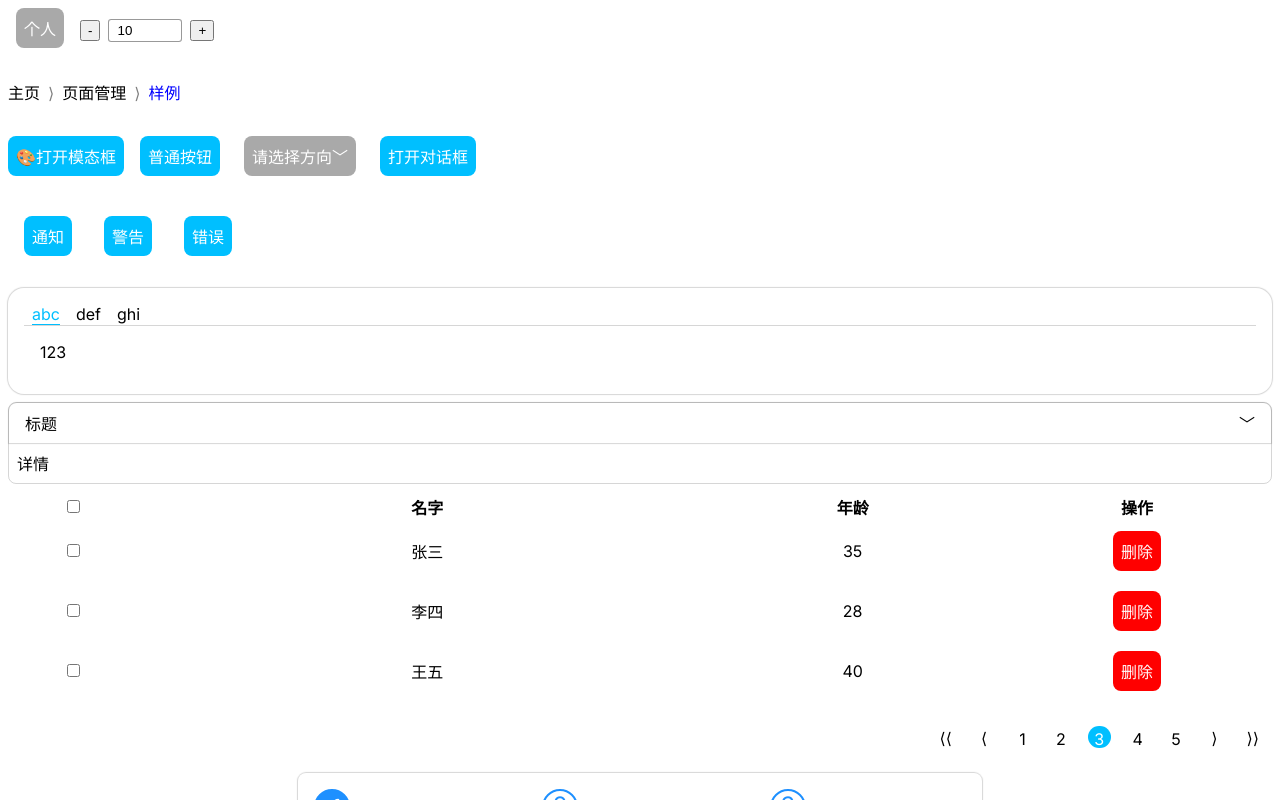
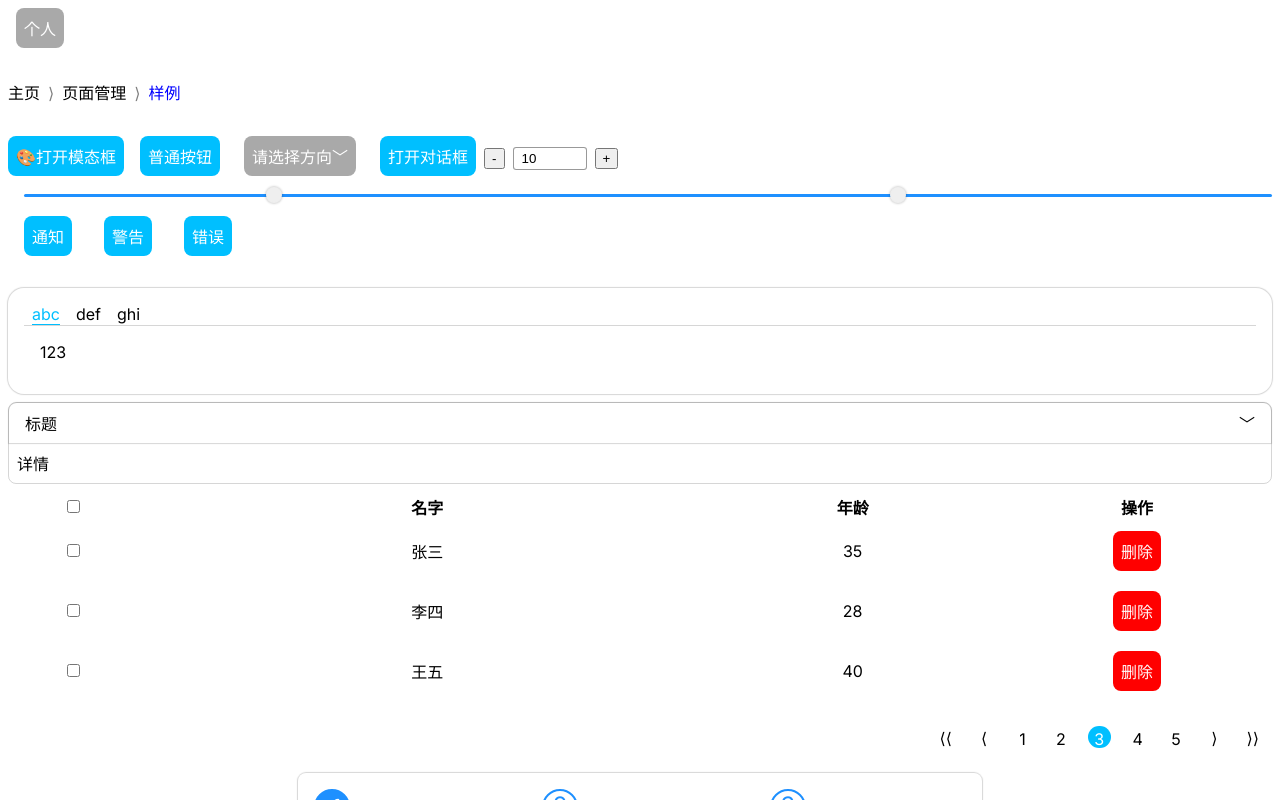
Before and after one commit to zaoying/uikit, a Next.js app: page / in a window 1280 px wide. Built offline with nearby package versions, Linux system fonts and the light colour scheme.

Commit message:
新增Slider组件

```diff
--- a/app/components/form/slider.tsx
+++ b/app/components/form/slider.tsx
@@ -0,0 +1,90 @@
+import { Context, useIoC } from "Com/app/hooks/ioc";
+import { FC, MouseEventHandler, ReactNode, useEffect, useRef, useState } from "react";
+import { FormPropsDispatcher, InputType, NewFormController } from "./form";
+
+export interface Range {
+    min: number
+    max: number
+}
+
+export interface SliderThumbProps {
+    name: string
+    value: number
+    range: Range
+    trackLen: number
+    children?: ReactNode
+}
+
+export const SliderThumb: FC<SliderThumbProps> = (props) => {
+    const [value, setValue] = useState(props.value)
+    const [left, setLeft] = useState(0)
+    const [shouldMove, setShouldMove] = useState(false)
+    const [, setPositionX] = useState(0)
+    const onDown: MouseEventHandler = (e) => {
+        console.info("down")
+        setPositionX(e.clientX)
+        setShouldMove(true)
+    }
+    const onUp: MouseEventHandler = (e) => {
+        console.info("up")
+        setShouldMove(false)
+    }
+    const onMove: MouseEventHandler = (e) => {
+        setPositionX(x => {
+            setShouldMove(s => {
+                s && setLeft(l => {
+                    const offsetX = (e.clientX - x);
+                    const newLeft = l + offsetX
+                    setValue(newLeft / props.trackLen * (props.range.max - props.range.min))
+                    return newLeft
+                })
+                return s
+            })
+            return e.clientX
+        })
+    }
+
+    useEffect(() => {
+        setValue(props.value)
+        const initial = props.value / Math.abs(props.range.max - props.range.min) * props.trackLen
+        setLeft(initial)
+    }, [props])
+    const style = {left: `${left}px`}
+    const className = `thumb ${shouldMove ? "active" : "" }`
+    return <button name={props.name} value={props.value} title={value.toFixed(2)}
+            style={style} type="button" className={className} onMouseDown={onDown}
+            onMouseMove={onMove} onMouseUp={onUp} onMouseLeave={onUp}>
+        {props.children}
+    </button>
+}
+
+export interface SliderProps extends Range {
+    name: string
+    id?: string
+    validate?: (v: InputType) => string
+    children: FC<{ctx: Context, name: string, range: Range, trackLen: number}>
+}
+
+export const Slider: FC<SliderProps> = (props) => {
+    const context = useIoC()
+    const validate = function(v: InputType) {
+        return props.validate && props.validate(v)
+    }
+
+    const setForm = context.inject(FormPropsDispatcher)
+    const ctl = NewFormController(setForm)
+    useEffect(() => ctl.insert({name: props.name, validate: validate}))
+
+    const trackRef = useRef<HTMLDivElement>(null)
+    const [trackLen, setTrackLen] = useState(0)
+    useEffect(() => {
+        const offsetWidth = trackRef.current?.offsetWidth ?? 0
+        setTrackLen(offsetWidth)
+    }, [])
+    return <div className="slider">
+        <div className="track" ref={trackRef}></div>
+        {
+            props.children({ctx: context, name: props.name, range: props, trackLen: trackLen})
+        }
+    </div>
+}
--- a/app/globals.css
+++ b/app/globals.css
@@ -32,6 +32,10 @@ input:focus {
 
 .center {
     text-align: center;
+}
+
+.round {
+    border-radius: 5rem;
 }
 
 .title {
@@ -420,6 +424,45 @@ textarea:focus {
     margin: .2rem .5rem;
 }
 
+.slider {
+    display: block;
+    position: relative;
+    margin: .2rem 1rem;
+    padding: 0 .5rem;
+}
+
+.slider > .thumb {
+    position: absolute;
+    cursor: pointer;
+    min-width: 1rem;
+    min-height: 1rem;
+    color: white;
+    border: solid 1px #eeeeeeee;
+    border-radius: 5rem;
+    box-shadow: 0 0 2px 1px #33333333;
+}
+
+.slider > .active.thumb {
+    transform: scale(1.2, 1.2);
+}
+
+.slider > .track {
+    position: absolute;
+    top: .4rem;
+    bottom: .4rem;
+    left: .5rem;
+    right: .5rem;
+    width: 100%;
+    min-height: .2rem;
+    border-radius: 5rem;
+    background-color: dodgerblue;
+    z-index: -1;
+}
+
+.slider button.thumb {
+    appearance: none;
+}
+
 .popover {
     display: block;
     position: relative;
--- a/app/page.tsx
+++ b/app/page.tsx
@@ -14,6 +14,7 @@ import { Input } from "./components/form/input";
 import { Label } from "./components/form/label";
 import { Radio } from "./components/form/radio";
 import { Select, SelectItem } from "./components/form/select";
+import { Slider, SliderThumb } from "./components/form/slider";
 import { Spinner } from "./components/form/spinner";
 import { Switch } from "./components/form/switch";
 import { Textarea } from "./components/form/textarea";
@@ -102,7 +103,6 @@ export default function Home() {
                 <a>设置</a>
                 <a>退出</a>
             </Menu>
-            <Spinner name="money" min={0} max={100} value={10}></Spinner>
             <Breadcrumb>
                 <>主页</>
                 <>页面管理</>
@@ -141,7 +141,14 @@ export default function Home() {
                 <Dialog title="对话框" content={<p>点击按钮关闭</p>}>
                     <Button>打开对话框</Button>
                 </Dialog>
+                <Spinner name="money" min={0} max={100} value={10}></Spinner>
             </div>
+            <Slider name="percentage" min={0} max={100}>{
+                (parent) => <>
+                    <SliderThumb {...parent} value={20}></SliderThumb>
+                    <SliderThumb {...parent} value={70}></SliderThumb>
+                </>
+            }</Slider>
             <Notification>{
                 ({ctl}) => <List type="horizontal">
                     <Button onClick={() => ctl.info("info")}>通知</Button>
```
